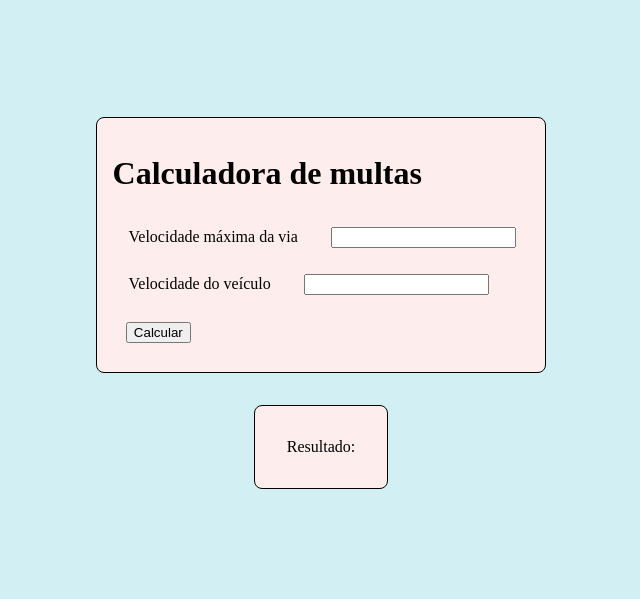
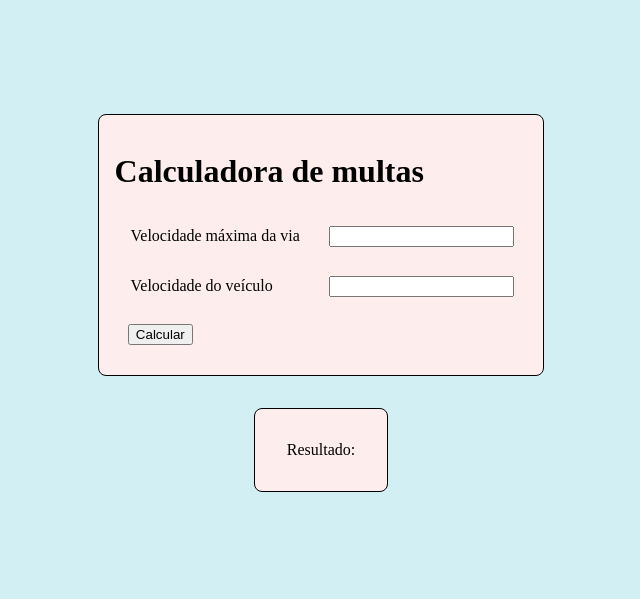
Before and after one commit to Zer0-Zer0/atividade_paranhos_php, a PHP site: page /multas/ in a window 1280 px wide. Shown: the part 112-711 px from the top of the page, without its empty margins (319-959 px from the left). Run offline with PHP 8.4, Linux system fonts and the light colour scheme.

Commit message:
Justified the input boxes 	modified:   multas/index.php

```diff
--- a/multas/index.php
+++ b/multas/index.php
@@ -20,15 +20,15 @@
                 <h1>Calculadora de multas</h1>
 
                 <form method="post">
-                    <div class="input_combo">
+                    <div class="input_combo formulary">
                         <label for="via">Velocidade máxima da via</label>
                         <input type="number" name="via">
                     </div>
-                    <div class="input_combo">
+                    <div class="input_combo formulary">
                         <label for="veiculo">Velocidade do veículo</label>
                         <input type="number" name="veiculo">
                     </div>
-                    <div class="input_combo">
+                    <div class="input_combo formulary">
                         <input type="submit" name="send" value="Calcular">
                     </div>
                 </form>
@@ -37,7 +37,7 @@
                 <p>Resultado: </p>
 
                 <?php
-                    fine_calc();
+                fine_calc();
                 ?>
             </div>
         </div>
```
